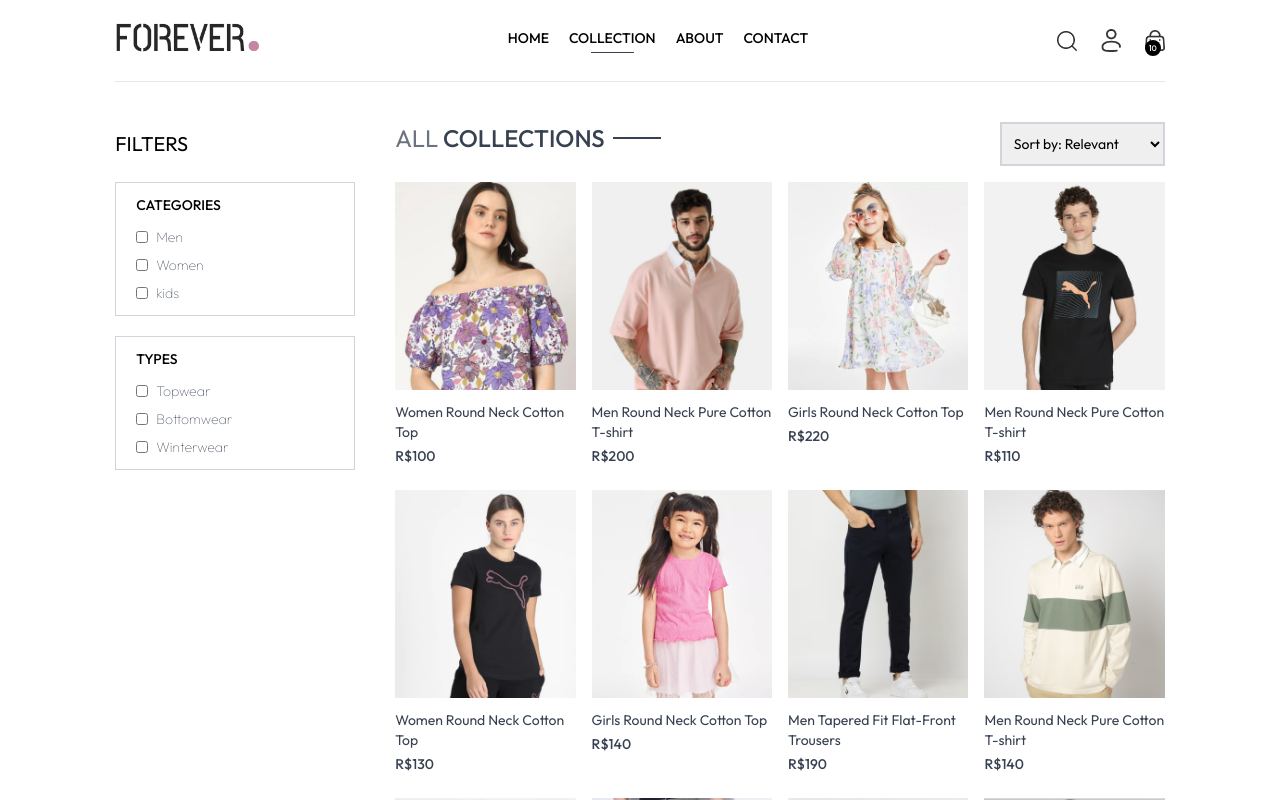
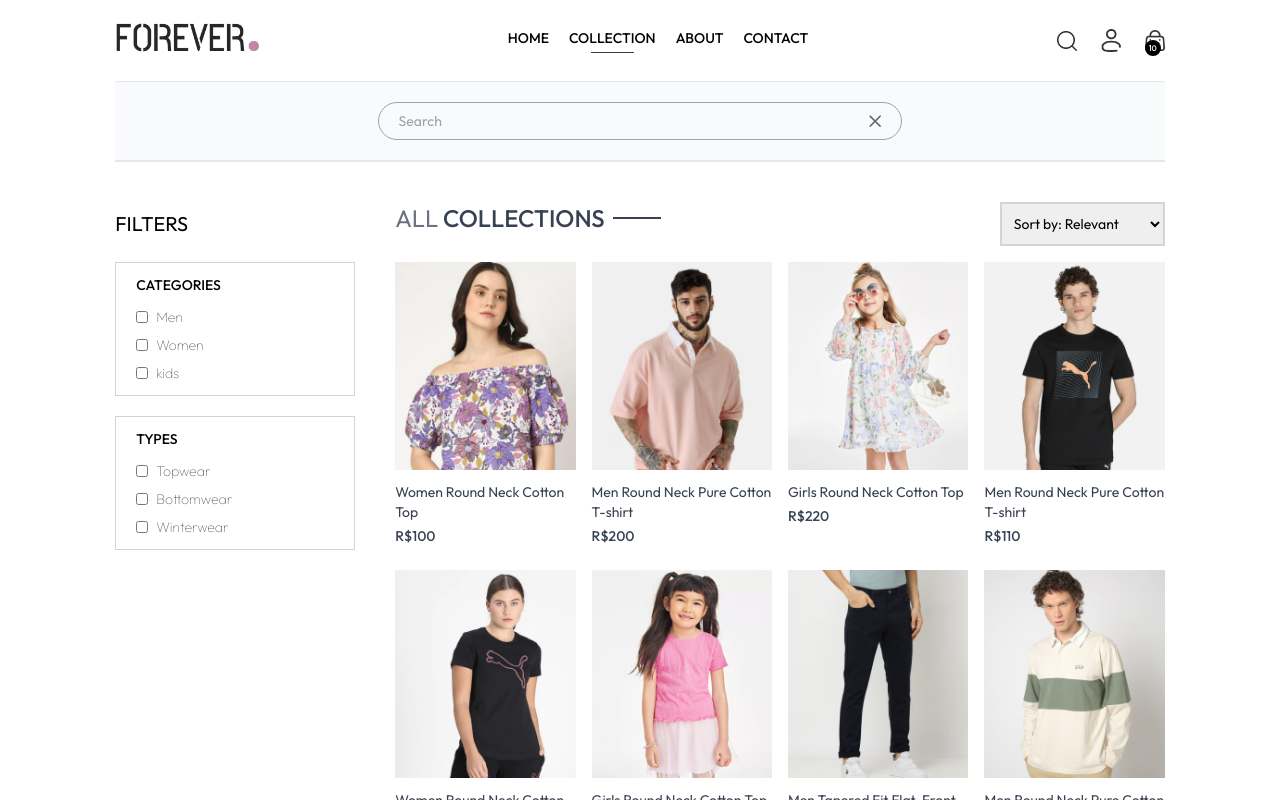
Before and after one commit to mppassos/my-ecommerce-app, a React app: page /collection in a window 1280 px wide. Both pictures are taken after a click on the picture 1066 px from the left and 40 px from the top of the page. Shown: the top 800 px of the page. Built offline with nearby package versions, Linux system fonts and the light colour scheme; the HTML template or start-up script is replaced by a standard one.

Commit message:
Add Product Sort and Search Feature

```diff
--- a/src/App.jsx
+++ b/src/App.jsx
@@ -10,11 +10,13 @@
 import Orders from "./pages/Orders";
 import Navbar from "./components/Navbar";
 import Footer from "./components/Footer";
+import SearchBar from "./components/SearchBar";
 
 function App() {
   return (
     <div className="px-4 sm:px-[5vw] md:px-[7vw] lg:px-[9vw]">
       <Navbar />
+      <SearchBar />
       <Routes>
         <Route path="/" element={<Home />} />
         <Route path="/collection" element={<Collection />} />
--- a/src/components/Navbar.jsx
+++ b/src/components/Navbar.jsx
@@ -1,9 +1,12 @@
 import { assets } from "../assets";
 import { Link, NavLink } from "react-router-dom";
-import { useState } from "react";
+import { useContext, useState } from "react";
+import { ShopContext } from "../context/ShopContext";
 
 const Navbar = () => {
   const [visible, setVisible] = useState(false);
+
+  const { setShowSearch } = useContext(ShopContext);
 
   return (
     <div className="flex items-center justify-between py-5 font-medium">
@@ -31,7 +34,12 @@
       </ul>
 
       <div className="flex items-center gap-6">
-        <img src={assets.search_icon} className="w-5 cursor-pointer" alt="" />
+        <img
+          onClick={() => setShowSearch(true)}
+          src={assets.search_icon}
+          className="w-5 cursor-pointer"
+          alt=""
+        />
 
         <div className="group relative">
           <img
--- /dev/null
+++ b/src/components/SearchBar.jsx
@@ -0,0 +1,40 @@
+import { useContext, useEffect, useState } from "react";
+import { ShopContext } from "../context/ShopContext";
+import { assets } from "../assets/assets";
+import { useLocation } from "react-router-dom";
+
+const SearchBar = () => {
+  const { search, setSearch, showSearch, setShowSearch } =
+    useContext(ShopContext);
+  const [visible, setVisible] = useState(false);
+  const location = useLocation();
+
+  useEffect(() => {
+    if (location.pathname.includes("collection")) {
+      setVisible(true);
+    } else {
+      setVisible(false);
+    }
+  }, [location]);
+
+  return showSearch && visible ? (
+    <div className="border-t border-b bg-gray-50 text-center">
+      <div className="inline-flex items-center justify-center border border-gray-400 px-5 py-2 my-5 rounded-full w-3/4 sm:w-1/2">
+        <input
+          value={search}
+          onChange={(e) => setSearch(e.target.value)}
+          className="flex-1 outline-none bg-inherit text-sm"
+          type="text"
+          placeholder="Search"
+        />
+        <img
+          onClick={() => setShowSearch(false)}
+          className="inline w-3 cursor-pointer"
+          src={assets.cross_icon}
+          alt=""
+        />
+      </div>
+    </div>
+  ) : null;
+};
+export default SearchBar;
--- a/src/context/ShopContext.jsx
+++ b/src/context/ShopContext.jsx
@@ -1,4 +1,4 @@
-import { createContext } from "react";
+import { createContext, useState } from "react";
 import { products } from "../assets/assets";
 
 export const ShopContext = createContext();
@@ -6,11 +6,17 @@
 const ShopContextProvider = (props) => {
   const currency = "R$";
   const delivery_fee = 10;
+  const [search, setSearch] = useState("");
+  const [showSearch, setShowSearch] = useState(false);
 
   const value = {
     products,
     currency,
     delivery_fee,
+    search,
+    setSearch,
+    showSearch,
+    setShowSearch,
   };
 
   return (
--- a/src/pages/Collection.jsx
+++ b/src/pages/Collection.jsx
@@ -5,11 +5,12 @@
 import { ShopContext } from "../context/ShopContext";
 
 const Collection = () => {
-  const { products } = useContext(ShopContext);
+  const { products, search, showSearch } = useContext(ShopContext);
   const [showFilter, setShowFilter] = useState(false);
   const [filterProducts, setFilterProducts] = useState([]);
   const [category, setCategory] = useState([]);
   const [subCategory, setSubCategory] = useState([]);
+  const [sortType, setSortType] = useState("relevant");
 
   const toggleCategory = (e) => {
     if (category.includes(e.target.value)) {
@@ -30,6 +31,12 @@
   const applyFilter = () => {
     let productsCopy = products.slice();
 
+    if (showSearch && search) {
+      productsCopy = productsCopy.filter((item) =>
+        item.name.toLowerCase().includes(search.toLowerCase())
+      );
+    }
+
     if (category.length > 0) {
       productsCopy = productsCopy.filter((item) =>
         category.includes(item.category)
@@ -45,13 +52,31 @@
     setFilterProducts(productsCopy);
   };
 
-  useEffect(() => {
-    setFilterProducts(products);
-  }, [products]);
+  const sortProduct = () => {
+    let fpCopy = filterProducts.slice();
+
+    switch (sortType) {
+      case "low-high":
+        setFilterProducts(fpCopy.sort((a, b) => a.price - b.price));
+        break;
+
+      case "high-low":
+        setFilterProducts(fpCopy.sort((a, b) => b.price - a.price));
+        break;
+
+      default:
+        applyFilter();
+        break;
+    }
+  };
 
   useEffect(() => {
     applyFilter();
-  }, [category, subCategory]);
+  }, [category, subCategory, search, showSearch]);
+
+  useEffect(() => {
+    sortProduct();
+  }, [sortType]);
 
   return (
     <div className="flex flex-col sm:flex-row gap-1 sm:gap-10 pt-10 border-t">
@@ -149,7 +174,10 @@
         <div className="flex justify-between text-base sm:text-2xl mb-4">
           <Title text1={"ALL"} text2={"COLLECTIONS"} />
           {/*Product Sort*/}
-          <select className="border-2 border-gray-300 text-sm px-2">
+          <select
+            onChange={(e) => setSortType(e.target.value)}
+            className="border-2 border-gray-300 text-sm px-2"
+          >
             <option value="relevant">Sort by: Relevant</option>
             <option value="low-high">Sort by: Low to High</option>
             <option value="high-low">Sort by: High to Low</option>
```
